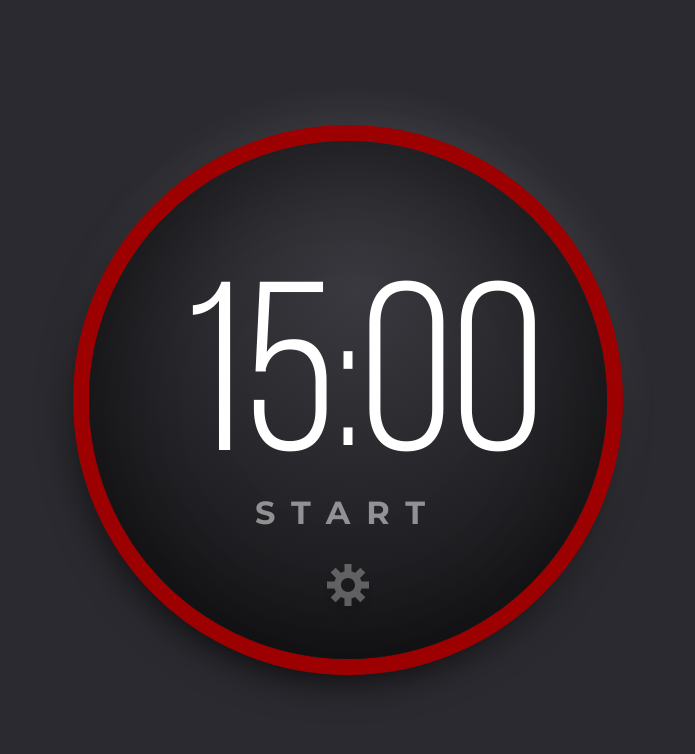
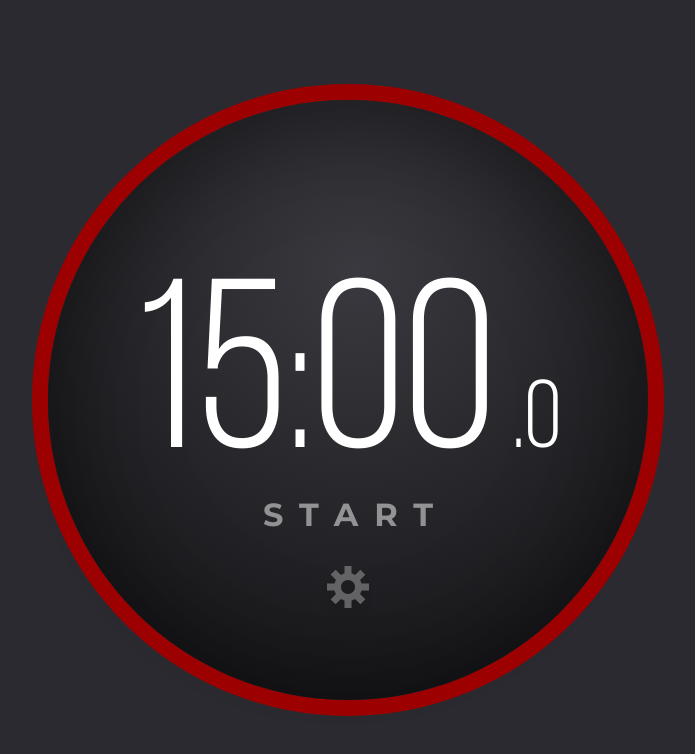
Before and after one commit to MrFootwork/challenge_1-pomodoro_1, a Vue app: page / in a window 1280 px wide. Shown: the top 754 px of the page, without its empty margins (292-987 px from the left). Built offline with nearby package versions, Linux system fonts and the light colour scheme.

Commit message:
increased max size, added centi seconds

```diff
--- a/src/components/ButtonStart.vue
+++ b/src/components/ButtonStart.vue
@@ -28,7 +28,7 @@ function toggleTimer() {
 }
 
 const captionButton = computed(() => {
-  return timerStore.isRunning ? ' stop' : ' start'
+  return timerStore.isRunning ? ' pause' : ' start'
 })
 </script>
 
@@ -38,6 +38,11 @@ const captionButton = computed(() => {
 
 <style lang="scss" scoped>
 .start {
+  cursor: pointer;
+  background: none;
+  border: none;
+  outline: none;
+
   color: white;
   opacity: .5;
 
@@ -53,6 +58,7 @@ const captionButton = computed(() => {
     padding: 1vh;
     padding-bottom: 3vh;
     letter-spacing: 2vh;
+    text-indent: 2vh;
   }
 
   @media screen and (orientation : portrait) {
@@ -60,11 +66,7 @@ const captionButton = computed(() => {
     padding: 1vw;
     padding-bottom: 3vw;
     letter-spacing: 2vw;
+    text-indent: 2vw;
   }
-
-  cursor: pointer;
-  background: none;
-  border: none;
-  outline: none;
 }
 </style>
--- a/src/components/DisplayTime.vue
+++ b/src/components/DisplayTime.vue
@@ -52,6 +52,7 @@ watchEffect(() => {
     <div class="seconds">
       <input class="inputSeconds" type="text" v-model="timerStore.seconds" :disabled="disabled" />
     </div>
+    <div class="centi-seconds">{{ `.${timerStore.centiSeconds}` }}</div>
   </div>
 </template>
 
@@ -59,9 +60,11 @@ watchEffect(() => {
 /* actual time */
 .time {
   font-family: "bebas";
-  display: flex;
   background: none;
   color: white;
+
+  display: flex;
+  align-items: baseline;
 
   @media screen and (orientation : landscape) {
     padding-top: 13vh
@@ -79,6 +82,18 @@ watchEffect(() => {
   .inputSeconds {
     text-align: justify;
     padding: 0
+  }
+
+  .centi-seconds {
+    @media screen and (orientation : landscape) {
+      font-size: 12vh;
+      width: 12vh;
+    }
+
+    @media screen and (orientation : portrait) {
+      font-size: 12vw;
+      width: 12vw;
+    }
   }
 
   input[type="text"] {
--- a/src/components/RingInner.vue
+++ b/src/components/RingInner.vue
@@ -28,8 +28,8 @@
     min-width: 80vw;
   }
 
-  max-height: 518px;
-  max-width : 518px;
+  max-height: 600px;
+  max-width : 600px;
 
   border-radius: 50%;
 
--- a/src/components/RingOuter.vue
+++ b/src/components/RingOuter.vue
@@ -26,8 +26,8 @@ const { isRunning } = storeToRefs(timerStore)
     min-width: 80vw;
   }
 
-  max-height: 518px;
-  max-width : 518px;
+  max-height: 600px;
+  max-width : 600px;
 
 
   @media screen and (orientation : landscape) {
```
